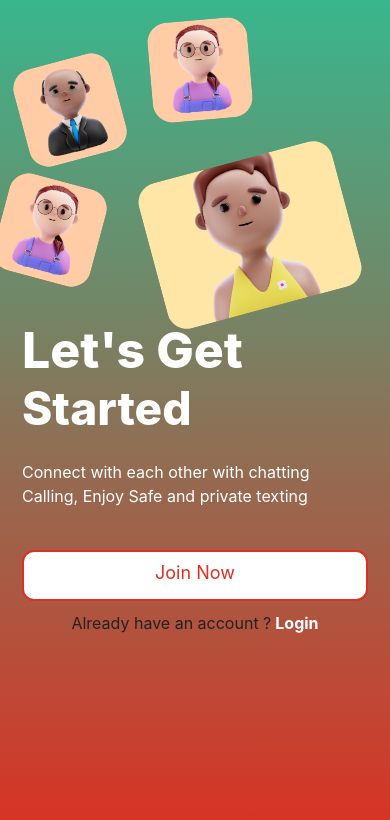
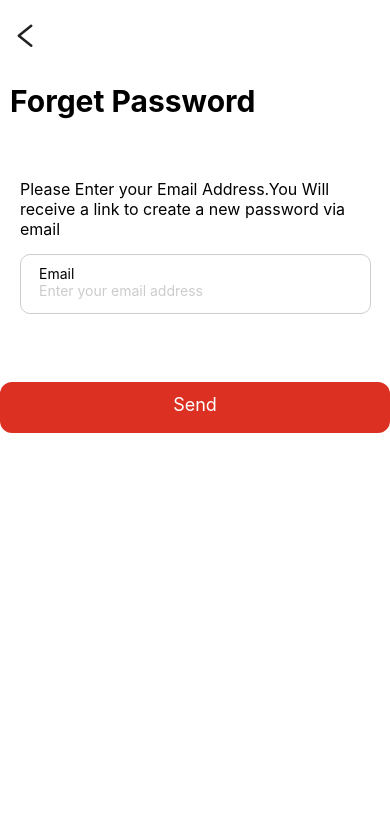
Before and after one commit to atsed27/E-commerce, a React Native app: screen /forget in a window 390 px wide. Shown: the top 820 px of the page. Built offline with nearby package versions, Linux system fonts and the light colour scheme.

Commit message:
forget page is add

```diff
--- a/App.js
+++ b/App.js
@@ -2,7 +2,7 @@ import { StatusBar } from 'expo-status-bar';
 import { StyleSheet, Text, View } from 'react-native';
 import { NavigationContainer } from '@react-navigation/native';
 import { createNativeStackNavigator } from '@react-navigation/native-stack';
-import { Login, Signup, Welcome } from './screen';
+import { Forget, Login, Signup, Welcome } from './screen';
 
 const Stack = createNativeStackNavigator();
 export default function App() {
@@ -30,6 +30,13 @@ export default function App() {
           }}
           component={Signup}
         />
+        <Stack.Screen
+          name="forget"
+          options={{
+            headerShown: false,
+          }}
+          component={Forget}
+        />
       </Stack.Navigator>
     </NavigationContainer>
   );
--- /dev/null
+++ b/screen/Forget.js
@@ -0,0 +1,86 @@
+import { ScrollView, StyleSheet, Text, TextInput, View } from 'react-native';
+import React from 'react';
+import { SafeAreaView } from 'react-native-safe-area-context';
+import COLORS from '../constance/Color';
+import { AntDesign } from '@expo/vector-icons';
+import Button from '../components/Button';
+const Forget = ({ navigation }) => {
+  return (
+    <SafeAreaView style={{ flex: 1, backgroundColor: COLORS.white }}>
+      <ScrollView>
+        <View>
+          <View style={styles.top}>
+            <AntDesign
+              name="left"
+              size={30}
+              color={COLORS.black}
+              onPress={() => navigation.navigate('login')}
+            />
+            <Text style={styles.topText}>Forget Password</Text>
+          </View>
+          <View>
+            <Text style={styles.middleText}>
+              Please Enter your Email Address.You Will receive a link to create
+              a new password via email
+            </Text>
+            <View style={styles.middle}>
+              <View style={styles.InputBox}>
+                <Text style={styles.InputText}>Email</Text>
+                <TextInput
+                  placeholder="Enter your email address"
+                  placeholderTextColor={COLORS.grey}
+                  keyboardType="email-address"
+                />
+              </View>
+            </View>
+          </View>
+          <View style={styles.send}>
+            <Button
+              title="Send"
+              filled
+              style={{
+                marginTop: 18,
+                marginBottom: 4,
+              }}
+            />
+          </View>
+        </View>
+      </ScrollView>
+    </SafeAreaView>
+  );
+};
+
+export default Forget;
+
+const styles = StyleSheet.create({
+  top: {
+    marginTop: 20,
+    marginHorizontal: 10,
+    marginBottom: 30,
+  },
+  topText: {
+    marginVertical: 30,
+    fontSize: 30,
+    fontWeight: 'bold',
+  },
+  middle: {
+    marginHorizontal: 20,
+    width: '90%',
+    borderColor: COLORS.grey,
+    borderWidth: 0.5,
+    height: 60,
+    borderRadius: 10,
+    marginTop: 15,
+  },
+  middleText: {
+    marginHorizontal: 20,
+    fontSize: 16,
+  },
+  InputBox: {
+    paddingLeft: 18,
+    paddingVertical: 10,
+  },
+  send: {
+    marginTop: 50,
+  },
+});
--- a/screen/Login.js
+++ b/screen/Login.js
@@ -15,7 +15,7 @@ import { AntDesign } from '@expo/vector-icons';
 import { FontAwesome5 } from '@expo/vector-icons';
 import Button from '../components/Button';
 
-const Signup = ({ navigation }) => {
+const Login = ({ navigation }) => {
   const [isPasswordShown, setIsPasswordShown] = useState(false);
   const [isChecked, setIsChecked] = useState(false);
   return (
@@ -68,7 +68,7 @@ const Signup = ({ navigation }) => {
               </View>
             </View>
             <TouchableOpacity
-              onPress={() => navigation.navigate('login')}
+              onPress={() => navigation.navigate('forget')}
               style={styles.AlText}
             >
               <Text>Forget your Password </Text>
@@ -116,7 +116,7 @@ const Signup = ({ navigation }) => {
   );
 };
 
-export default Signup;
+export default Login;
 
 const styles = StyleSheet.create({
   container: {
--- a/screen/index.js
+++ b/screen/index.js
@@ -1,5 +1,5 @@
 import Login from './Login';
 import Signup from './Signup';
 import Welcome from './Welcome';
-
-export { Login, Signup, Welcome };
+import Forget from './Forget';
+export { Login, Signup, Welcome, Forget };
```
